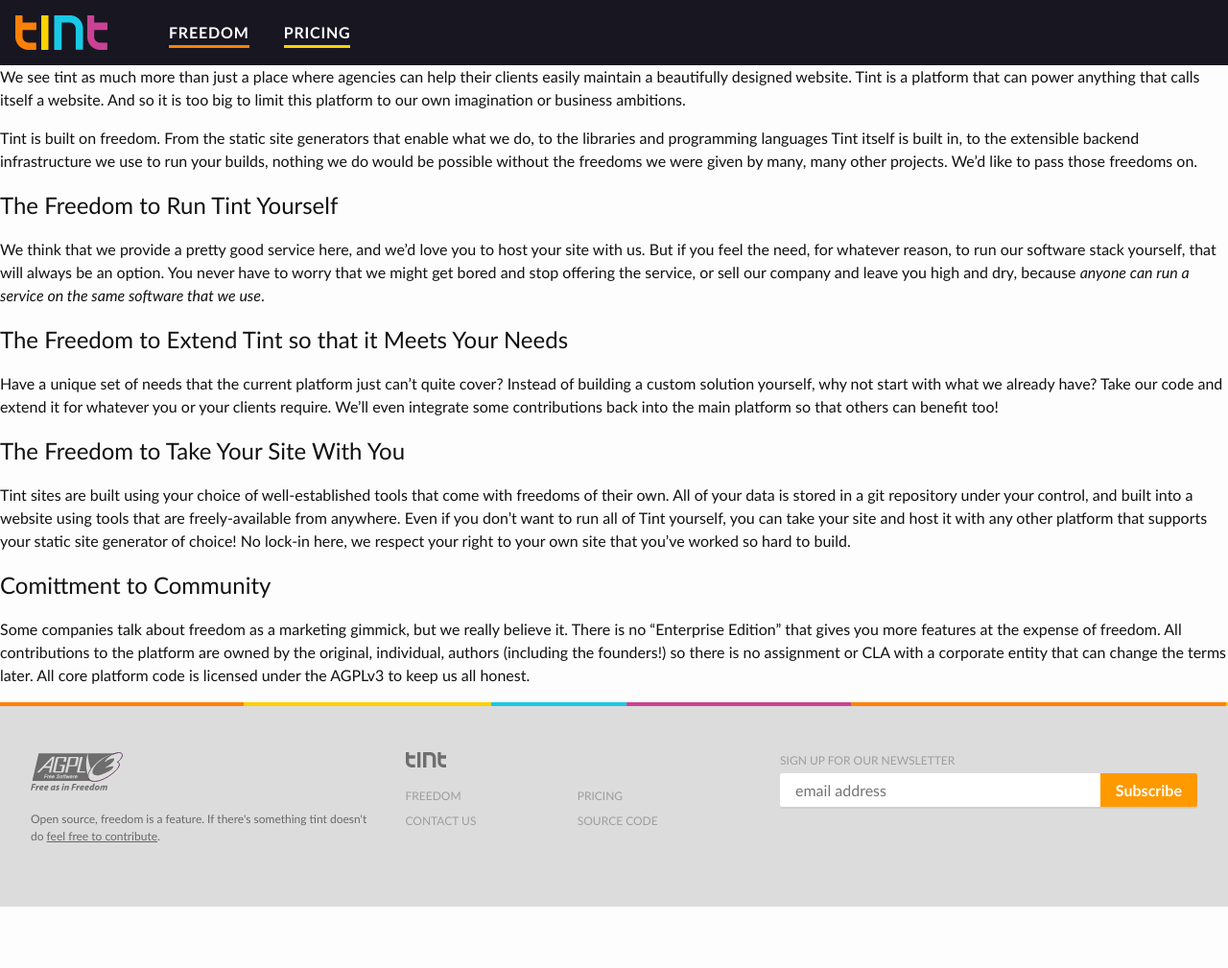
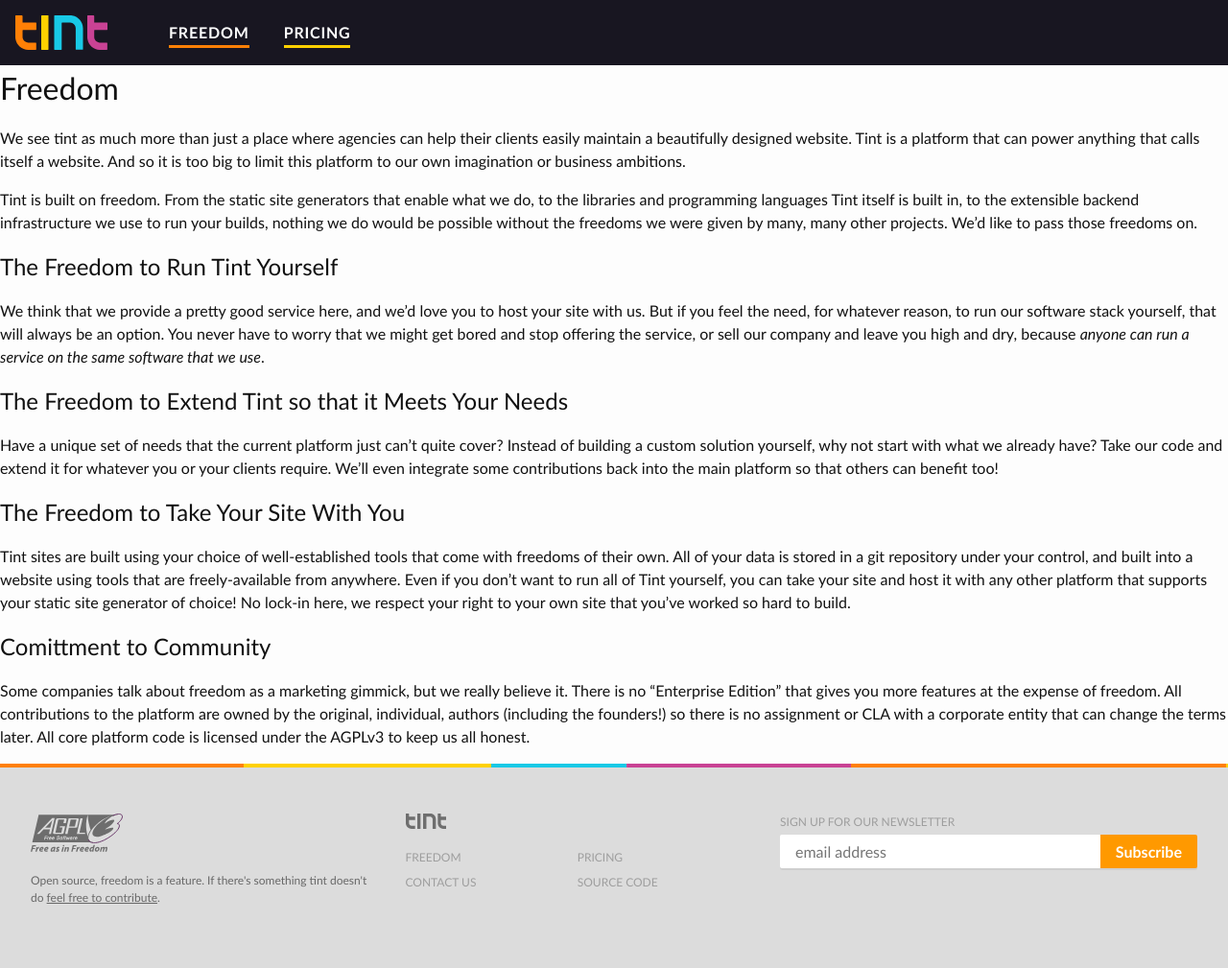
Before and after one commit to usetint/usetint.github.io, a Jekyll site: the page built from freedom.md, in a window 1280 px wide. Shown: the whole page at 96% size. Built offline with Jekyll 4.4.1, drawn with Linux system fonts in a browser that asks for light colours; before the commit the page ends 945 px from its top, so only the background shows below that.

Commit message:
Modified freedom.md via tint

```diff
--- a/freedom.md
+++ b/freedom.md
@@ -1,6 +1,7 @@
 ---
 title: Freedom
 ---
+# Freedom
 
 We see tint as much more than just a place where agencies can help their clients easily maintain a beautifully designed website.  Tint is a platform that can power anything that calls itself a website.  And so it is too big to limit this platform to our own imagination or business ambitions.
 
```
